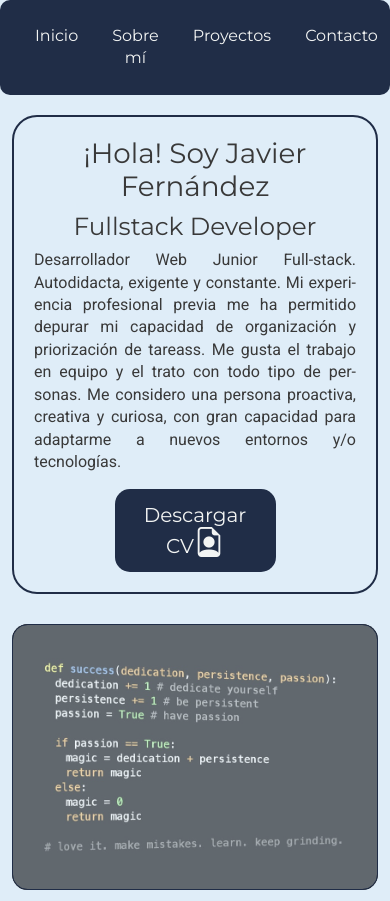
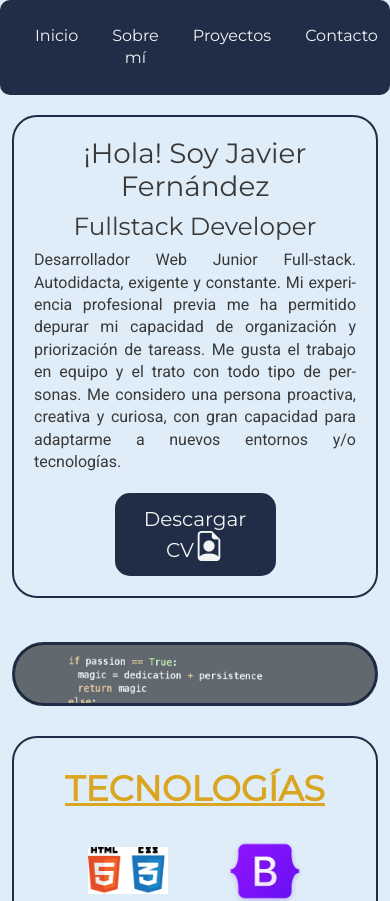
Before and after one commit to javifer89/Portfolio, an Angular app: page / in a window 390 px wide. Shown: the top 901 px of the page. Built offline with nearby package versions, Linux system fonts and the light colour scheme.

Commit message:
juntada la seccion hero y about en seccion welcome, corregido el responsive también

```diff
--- a/src/app/components/home/home.component.css
+++ b/src/app/components/home/home.component.css
@@ -20,6 +20,36 @@
     border-radius: 25px;
     object-fit: cover;
 } */
+.welcome {
+    display: flex;
+    flex-flow: row nowrap;
+    width: 100%;
+    height: 35vh;
+    margin-top: 20px;
+    gap: 1rem;
+}
+
+.hero,
+.about {
+    /* flex: 1; */
+    /* Ambos elementos ocuparán el mismo espacio disponible */
+    padding: 20px;
+    /* margin-bottom: 20px; */
+    border-radius: 25px;
+    border: 2px solid var(--azulCV);
+}
+.about {
+    margin: 0 auto;
+    /* ;
+    margin-bottom: 20px;
+    padding: 20px; */
+    justify-content: center;
+    align-items: center;
+    text-align: center;
+    width: 50%;
+    border: 2px solid var(--azulCV);
+    border-radius: 25px;
+}
 .hero {
     position: relative;
     /* Cambiado a "relative" para que los elementos internos fluyan dentro */
@@ -27,22 +57,60 @@
     background-image: url('../../../assets/wallpaperflare.com_wallpaper.jpg');
     background-size: cover;
     background-position: center;
+    /* width: 100%; */
+    width: 50%;
+     height: 30.5vh;
+    /* max-height: 30vh; */
+    /* padding: 20px;
+    margin-top: 20px;
+    margin-bottom: 20px; */
+    border-radius: 25px;
+    zoom: 115%;
+}
+.hero::before {
+    content: '';
+    position: absolute;
+    top: 0;
+    left: 0;
+    /* width: 100%; */
     width: 100%;
+    height: 100%;
+
+    background-color: rgba(223, 237, 248, 0.4);
+    border-radius: 25px;
+    border: solid 1px var(--azulCV);
+    z-index: -1;
+}
+
+.about p {
+    text-align: justify;
+    margin-bottom: 20px;
+}
+/* Opcional: Si deseas agregar un fondo semitransparente */
+/*.hero {
+    position: relative;
+    /* Cambiado a "relative" para que los elementos internos fluyan dentro */
+/* z-index: 1;
+    background-image: url('../../../assets/wallpaperflare.com_wallpaper.jpg');
+    background-size: cover;
+    background-position: center;
+    /* width: 100%; */
+/*   width: 50%;
     height: 50vh;
     /* max-height: 30vh; */
-    padding: 20px;
+/*    padding: 20px;
     margin-bottom: 20px;
     border-radius: 25px;
     zoom: 115%;
 }
 
-/* Opcional: Si deseas agregar un fondo semitransparente */
 .hero::before {
     content: '';
     position: absolute;
     top: 0;
     left: 0;
     width: 100%;
+
     height: 100%;
 
     background-color: rgba(223, 237, 248, 0.4);
@@ -52,23 +120,45 @@
 }
 
 .about {
-margin: 0 auto;
-margin-top: 20px;
-margin-bottom: 30px;
+    margin: 0 auto;
+    margin-top: 20px;
+    margin-bottom: 30px;
 padding: 20px;
 justify-content: center;
 align-items: center;
 text-align: center;
-width: 100%;
+ width: 100%;
+
 min-width: 100%;
 border: 2px solid var(--azulCV);
 border-radius: 25px;
 }
 .about p{
     text-align: justify;
+} */
+/* TODO REVISAR EL RESPONSIVE PARA QUE NO SOBRESALGA EL BOTÓN DE CV Y CORREGIR EL TAMAÑO DEL TEXTO */
+.CV {
+    width: 50%;
+    background-color: var(--azulCV);
+    color: var(--blanco);
+    padding: 15px;
+    border-radius: 15px;
+    font-size: 20px;
+    display: inline-block;
+    align-items: center;
+    justify-content: center;
+    text-align: center;
+    /* margin-top: 3%; */
+    transition: all 0.3s ease-in-out;
+}
+.CV:hover{
+background-color: var(--colorSecundario);
+}
 
+.CV i {
+ font-size: 30px;
+}
 
-}
 .skills{
     margin-top: 15px;
     margin-bottom: 20px;
@@ -82,45 +172,35 @@ margin-bottom: 20px;
 }
 
 
-.CV {
-    width: 50%;
-    background-color: var(--azulCV);
-    color: var(--blanco);
-    padding: 15px;
-    border-radius: 15px;
-    font-size: 20px;
-    display: inline-block;
-    align-items: center;
-    justify-content: center;
-    text-align: center;
-    transition: all 0.3s ease-in-out;
-}
-.CV:hover{
-background-color: var(--colorSecundario);
-}
 
-.CV i {
- font-size: 30px;
-}
-
-@media (max-width: 768px) {
+@media (max-width: 1004px) {
 
     .container{
         width: 100%;
     }
+    .welcome {
+        display: flex;
+        flex-flow: column;
+        width: 100%;
+        height: 70vh;
+        margin-top: 20px;
+
+    }
     .hero{
-        background-size: scale-down;
-        zoom: 63%;
-        background-repeat: inherit;
+        /* background-size: scale-down;
+            background-repeat: inherit;
             background-position: center;
-            border-radius: 25px;
+        border-radius: 25px; */
+        margin: 0 auto;
+        margin-top: 20px;
+        padding: 10px;
+        height: 100%;
+        width: 100%;
+        zoom: 140%;
+
     }
     .about {
         width: 100%;
-        min-width: 80%;
-            margin: 0 auto;
-            margin-top: 20px;
-            margin-bottom: 30px;
-            padding: 20px;
+
         }
 }
--- a/src/app/components/home/home.component.html
+++ b/src/app/components/home/home.component.html
@@ -1,5 +1,6 @@
 <div class="container">
   <!-- TODO AJUSTAR EL HERO PARA QUE ESTÉ DE FONDO (MENU POR ENCIMA) -->
+  <section class="welcome">
   <div class="about">
     <h1>¡Hola! Soy Javier Fernández</h1>
     <h2>Fullstack Developer</h2>
@@ -20,7 +21,7 @@
   <div class="hero">
     <!-- <img src="../../../assets/wallpaperflare.com_wallpaper.jpg" alt="imagen-hero"> -->
   </div>
-
+</section>
   <div class="skills">
     <app-skills></app-skills>
   </div>
```
